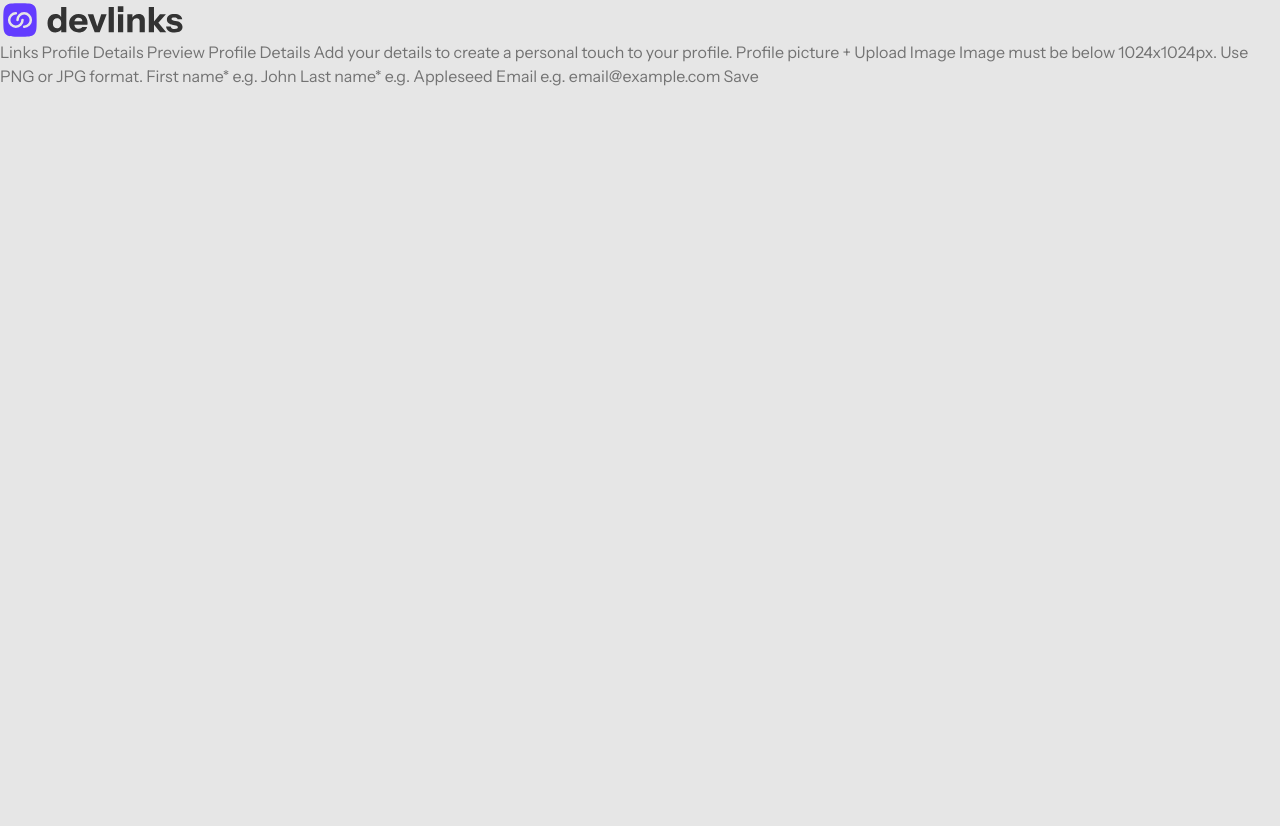
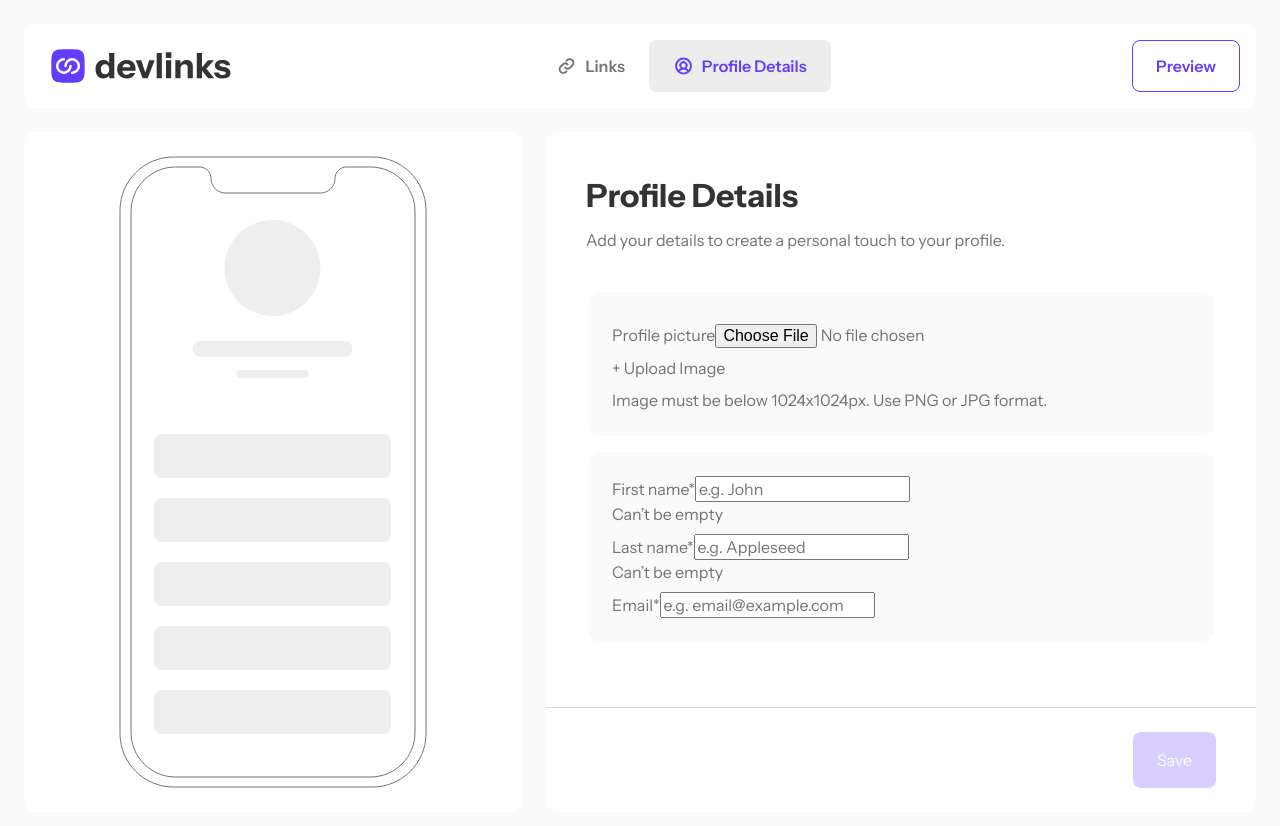
Before and after one commit to elisilk/link-sharing-app, a Nuxt app: page /profile in a window 1280 px wide. Shown: the top 826 px of the page. Before the commit the page ends 800 px from the top, so only its background shows below. Built offline with nearby package versions, Linux system fonts and the light colour scheme.

Commit message:
:sparkles: setup editor layout and pages (#10)

```diff
--- a/app/assets/css/base.css
+++ b/app/assets/css/base.css
@@ -4,7 +4,7 @@
 
 /* Media query breakpoints (min-widths) */
 
-/* 29rem = 464px -- mobile -> tablet */
+/* 45rem = 720px -- mobile -> tablet */
 /* 60rem = 960px -- tablet -> desktop */
 
 /* -------------------- */
@@ -34,7 +34,7 @@
   --color-grey-500: 0 0% 45%; /* hex 737373 / rgb 115, 115, 115 */
   --color-grey-200: 0 0% 85%; /* hex D9D9D9 / rgb 217, 217, 217 */
   --color-grey-100: 0 0% 93%; /* hex EEEEEE / rgb 238, 238, 238 */
-  --color-grey-50: 0 0% 90%; /* hex FAFAFA / rgb 250, 250, 250 */
+  --color-grey-50: 0 0% 98%; /* hex FAFAFA / rgb 250, 250, 250 */
 
   --color-blue-800: 227 97% 42%; /* hex 0330D1 / rgb 3, 48, 209 */
   --color-blue-500: 223 100% 59%; /* hex 2D68FF / rgb 45, 105, 255 */
--- a/app/assets/css/main.css
+++ b/app/assets/css/main.css
@@ -27,12 +27,13 @@
 
   /* main */
   --default-inline-size-max: 29.75rem; /* 476px */
+  --editor-inline-size-max: 90rem; /* 1440px */
   --main-inline-size-gutter: var(--space-200); /* (m) 16px -> (t) 42px */
   --main-block-size-margin: var(--space-400); /* (m) 32px -> (t) 58px */
 }
 
 /* viewport: mobile -> tablet */
-@media (min-width: 29rem) {
+@media (min-width: 45rem) {
   :root {
     --main-inline-size-gutter: var(--space-525); /* (m) 16px -> (t) 42px */
     --main-block-size-margin: var(--space-725); /* (m) 32px -> (t) 58px */
--- /dev/null
+++ b/app/components/app/editor/main.vue
@@ -0,0 +1,133 @@
+<template>
+  <main>
+    <div class="container editor">
+      <div class="content">
+        <header>
+          <h1 class="title">
+            <slot name="title" />
+          </h1>
+          <p class="description">
+            <slot name="description" />
+          </p>
+        </header>
+
+        <div>
+          <slot />
+        </div>
+      </div>
+
+      <footer>
+        <slot name="footer">
+          <button disabled>
+            Save
+          </button>
+        </slot>
+      </footer>
+    </div>
+
+    <div class="container preview">
+      <slot name="preview">
+        <AppEditorPreview />
+      </slot>
+    </div>
+  </main>
+</template>
+
+<style scoped>
+main {
+  padding: var(--space-200);
+  block-size: 100%;
+  display: flex;
+  justify-content: center;
+  flex-direction: column;
+  gap: var(--space-300);
+}
+
+.container {
+  background-color: hsl(var(--color-white));
+  border-radius: var(--br-500);
+}
+
+.editor {
+  display: grid;
+  grid-template-rows: 1fr auto;
+}
+
+.preview {
+  padding: var(--space-300);
+  display: grid;
+  place-content: center;
+}
+
+.title {
+  font-size: var(--fs-600);
+}
+
+.description {
+  margin-block-start: var(--space-100);
+}
+
+.content {
+  margin: var(--space-300);
+}
+
+header {
+  margin-block-end: var(--space-500);
+}
+
+footer {
+  padding: var(--space-200);
+  text-align: right;
+  border-top: 1px solid hsl(var(--color-grey-200));
+}
+
+footer button {
+  inline-size: 100%;
+  padding: var(--space-200) var(--space-300);
+  background-color: hsl(var(--color-purple-600));
+  color: hsl(var(--color-white));
+  border-radius: var(--br-400);
+}
+
+footer button:disabled {
+  background-color: hsl(var(--color-purple-600) / 0.25);
+}
+
+/* viewport: mobile -> tablet */
+@media (min-width: 45rem) {
+  main {
+    padding: 0 var(--space-300) var(--space-300);
+  }
+
+  .content {
+    margin: var(--space-500);
+  }
+
+  .title {
+    font-size: var(--fs-800);
+  }
+
+  footer {
+    padding: var(--space-300) var(--space-500);
+  }
+
+  footer button {
+    inline-size: unset;
+  }
+}
+
+/* viewport: tablet -> desktop */
+@media (min-width: 60rem) {
+  main {
+    flex-direction: row-reverse;
+  }
+
+  .editor {
+    flex-basis: 808px;
+  }
+
+  .preview {
+    flex-basis: 560px;
+  }
+}
+</style>
--- /dev/null
+++ b/app/components/app/editor/nav-bar.vue
@@ -0,0 +1,156 @@
+<template>
+  <header>
+    <menu>
+      <li>
+        <picture>
+          <source media="(min-width: 45rem)" srcset="/logo-devlinks-large.svg">
+          <img src="/logo-devlinks-small.svg" alt="Devlinks logo">
+        </picture>
+      </li>
+
+      <li>
+        <NuxtLink to="/links" class="nav-bar-item">
+          <svg
+            xmlns="http://www.w3.org/2000/svg"
+            width="21"
+            height="20"
+            fill="none"
+            viewBox="0 0 21 20"
+          ><path fill="currentColor" d="M11.154 14.65a.936.936 0 0 1 0 1.329l-.464.464a4.689 4.689 0 1 1-6.631-6.631l1.884-1.884a4.687 4.687 0 0 1 6.432-.194.941.941 0 0 1-1.25 1.407 2.813 2.813 0 0 0-3.857.114l-1.883 1.882a2.813 2.813 0 1 0 3.978 3.978l.464-.464a.936.936 0 0 1 1.327 0ZM16.94 3.558a4.695 4.695 0 0 0-6.63 0l-.465.464a.94.94 0 1 0 1.328 1.328l.464-.464a2.813 2.813 0 0 1 3.978 3.978l-1.883 1.885a2.813 2.813 0 0 1-3.858.111.942.942 0 0 0-1.25 1.407 4.688 4.688 0 0 0 6.43-.19l1.884-1.884a4.695 4.695 0 0 0 .002-6.633v-.002Z" /></svg>
+          <span>Links</span>
+        </NuxtLink>
+      </li>
+
+      <li>
+        <NuxtLink to="/profile" class="nav-bar-item">
+          <svg
+            xmlns="http://www.w3.org/2000/svg"
+            width="21"
+            height="20"
+            fill="none"
+            viewBox="0 0 21 20"
+          ><path fill="currentColor" d="M10.5 1.563A8.437 8.437 0 1 0 18.938 10 8.447 8.447 0 0 0 10.5 1.562ZM6.716 15.357a4.688 4.688 0 0 1 7.568 0 6.54 6.54 0 0 1-7.568 0Zm1.596-5.982a2.188 2.188 0 1 1 4.376 0 2.188 2.188 0 0 1-4.376 0Zm7.344 4.683a6.523 6.523 0 0 0-2.265-1.83 4.062 4.062 0 1 0-5.782 0 6.522 6.522 0 0 0-2.265 1.83 6.562 6.562 0 1 1 10.304 0h.008Z" /></svg>
+          <span>Profile Details</span>
+        </NuxtLink>
+      </li>
+
+      <li>
+        <NuxtLink to="/preview" class="nav-bar-item nav-bar-item--preview">
+          <img
+            src="/icon-preview-header.svg"
+            alt=""
+            width="20"
+            height="20"
+          >
+          <span>Preview</span>
+        </NuxtLink>
+      </li>
+    </menu>
+  </header>
+</template>
+
+<style scoped>
+header {
+  --inline-size-items: 52px;
+  --block-size-inner: 52px;
+  --block-size-padding: 16px;
+  block-size: calc(var(--block-size-inner) + 2 * var(--block-size-padding));
+
+  padding: var(--space-200) var(--space-200) var(--space-200) var(--space-300);
+  background-color: hsl(var(--color-white));
+}
+
+menu {
+  block-size: 100%;
+  display: flex;
+  justify-content: space-between;
+  margin: 0;
+  padding: 0;
+}
+
+menu > li {
+  inline-size: var(--inline-size-items);
+  list-style-type: none;
+}
+
+menu > li:first-child {
+  margin-inline-end: auto;
+  align-self: center;
+}
+
+menu > li:last-child {
+  margin-inline-start: auto;
+}
+
+.nav-bar-item {
+  block-size: 100%;
+  display: flex;
+  align-items: center;
+  justify-content: center;
+  gap: var(--space-100);
+  border-radius: var(--br-400);
+  color: hsl(var(--color-grey-500));
+  font-weight: var(--fw-semibold);
+}
+
+.nav-bar-item.router-link-active {
+  background-color: hsl(var(--color-grey-100));
+  color: hsl(var(--color-purple-600));
+}
+
+.nav-bar-item--preview {
+  color: hsl(var(--color-purple-600));
+  background-color: transparent;
+  border: 1px solid hsl(var(--color-purple-600));
+}
+
+.nav-bar-item:hover,
+.nav-bar-item:focus-visible {
+  color: hsl(var(--color-purple-600));
+  border: 0;
+}
+
+.nav-bar-item:focus-visible {
+  outline-offset: 2px;
+  outline: 2px dashed hsl(var(--color-purple-600));
+}
+
+.nav-bar-item--preview:hover,
+.nav-bar-item--preview:focus-visible {
+  background-color: hsl(var(--color-grey-100));
+  border: 1px solid hsl(var(--color-purple-600));
+}
+
+.nav-bar-item span {
+  display: none;
+}
+
+/* viewport: mobile -> tablet */
+@media (min-width: 45rem) {
+  header {
+    margin: var(--space-300);
+    border-radius: var(--br-500);
+  }
+
+  menu > li {
+    inline-size: unset;
+  }
+
+  .nav-bar-item {
+    padding-inline: var(--space-300);
+  }
+
+  .nav-bar-item--preview {
+    padding-inline: 0;
+    inline-size: 108px;
+  }
+
+  .nav-bar-item span {
+    display: block;
+  }
+
+  .nav-bar-item--preview img {
+    display: none;
+  }
+}
+</style>
--- /dev/null
+++ b/app/components/app/editor/preview.vue
@@ -0,0 +1,8 @@
+<template>
+  <img
+    src="/illustration-phone-mockup.svg"
+    alt="Illustration phone mockup"
+    width="308"
+    height="632"
+  >
+</template>
--- a/app/layouts/editor.vue
+++ b/app/layouts/editor.vue
@@ -1,15 +1,16 @@
 <template>
-  <div>
-    <header>
-      <img
-        src="/logo-devlinks-large.svg"
-        alt="Devlinks logo"
-        width="183"
-        height="40"
-      >
-    </header>
-    <main>
-      <slot />
-    </main>
+  <div class="container">
+    <AppEditorNavBar />
+    <slot />
   </div>
 </template>
+
+<style scoped>
+.container {
+  min-block-size: 100vb;
+  max-inline-size: var(--editor-inline-size-max);
+  margin-inline: auto;
+  display: grid;
+  grid-template-rows: auto 1fr;
+}
+</style>
--- a/app/pages/links.vue
+++ b/app/pages/links.vue
@@ -5,22 +5,75 @@ definePageMeta({
 </script>
 
 <template>
-  <div>
-    Links
-    Profile Details
+  <AppEditorMain>
+    <template #title>
+      Customize your links
+    </template>
 
-    Preview
+    <template #description>
+      Add/edit/remove links below and then share all your profiles with the world!
+    </template>
 
-    Customize your links
-    Add/edit/remove links below and then share all your profiles with the world!
+    <button class="button-add-new-link">
+      + Add new link
+    </button>
 
-    + Add new link
+    <div class="empty">
+      <h2>Let's get you started</h2>
+      <p>Use the “Add new link” button to get started. Once you have more than one link, you can reorder and edit them. We're here to help you share your profiles with everyone!</p>
+      <img
+        src="/illustration-empty.svg"
+        alt=""
+        width="250"
+        height="161"
+      >
+    </div>
+  </AppEditorMain>
+</template>
 
-    Let's get you started
+<style scoped>
+.button-add-new-link {
+  block-size: 56px;
+  inline-size: 100%;
+  border-radius: var(--br-400);
+  border: 1px solid hsl(var(--color-purple-600));
+  color: hsl(var(--color-purple-600));
+}
 
-    Use the “Add new link” button to get started. Once you have more than one link,
-    you can reorder and edit them. We're here to help you share your profiles with everyone!
+.button-add-new-link:hover,
+.button-add-new-link:focus-visible {
+  background-color: hsl(var(--color-grey-100));
+}
 
-    Save
-  </div>
-</template>
+.button-add-new-link:focus-visible {
+  outline-offset: 2px;
+  outline: 2px dashed hsl(var(--color-purple-600));
+}
+
+.empty {
+  margin-block-start: var(--space-300);
+  padding: var(--space-300);
+  background-color: hsl(var(--color-grey-50));
+  border-radius: var(--br-500);
+  display: grid;
+  grid-template-areas:
+    "illustration"
+    "heading"
+    "description";
+  justify-items: center;
+  gap: var(--space-300);
+  text-align: center;
+}
+
+.empty h2 {
+  grid-area: heading;
+}
+
+.empty p {
+  grid-area: description;
+}
+
+.empty img {
+  grid-area: illustration;
+}
+</style>
--- a/app/pages/profile.vue
+++ b/app/pages/profile.vue
@@ -5,28 +5,80 @@ definePageMeta({
 </script>
 
 <template>
-  <div>
-    Links
-    Profile Details
+  <AppEditorMain>
+    <template #title>
+      Profile Details
+    </template>
 
-    Preview
+    <template #description>
+      Add your details to create a personal touch to your profile.
+    </template>
 
-    Profile Details
-    Add your details to create a personal touch to your profile.
+    <form>
+      <fieldset>
+        <label for="profile-picture">Profile picture</label>
+        <input
+          id="profile-picture"
+          type="file"
+          name="profile-picture"
+          accept="image/png, image/jpeg"
+        >
+        <p>+ Upload Image</p>
+        <p>Image must be below 1024x1024px. Use PNG or JPG format.</p>
+      </fieldset>
 
-    Profile picture
-    + Upload Image
-    Image must be below 1024x1024px. Use PNG or JPG format.
+      <fieldset>
+        <div>
+          <label for="first-name">First name*</label>
+          <input
+            id="first-name"
+            type="text"
+            name="first-name"
+            placeholder="e.g. John"
+            required
+          >
+          <p>Can’t be empty</p>
+        </div>
 
-    First name*
-    e.g. John
+        <div>
+          <label for="last-name">Last name*</label>
+          <input
+            id="last-name"
+            type="text"
+            name="last-name"
+            placeholder="e.g. Appleseed"
+            required
+          >
+          <p>Can’t be empty</p>
+        </div>
 
-    Last name*
-    e.g. Appleseed
+        <div>
+          <label for="email">Email*</label>
+          <input
+            id="email"
+            type="email"
+            name="email"
+            placeholder="e.g. email@example.com"
+          >
+        </div>
+      </fieldset>
+    </form>
+  </AppEditorMain>
+</template>
 
-    Email
-    e.g. email@example.com
+<style scoped>
+form > * + * {
+  margin-block-start: var(--space-200);
+}
 
-    Save
-  </div>
-</template>
+fieldset {
+  border: 0;
+  background-color: hsl(var(--color-grey-50));
+  border-radius: var(--br-500);
+  padding: var(--space-300);
+}
+
+fieldset > * + * {
+  margin-block-start: var(--space-100);
+}
+</style>
```
